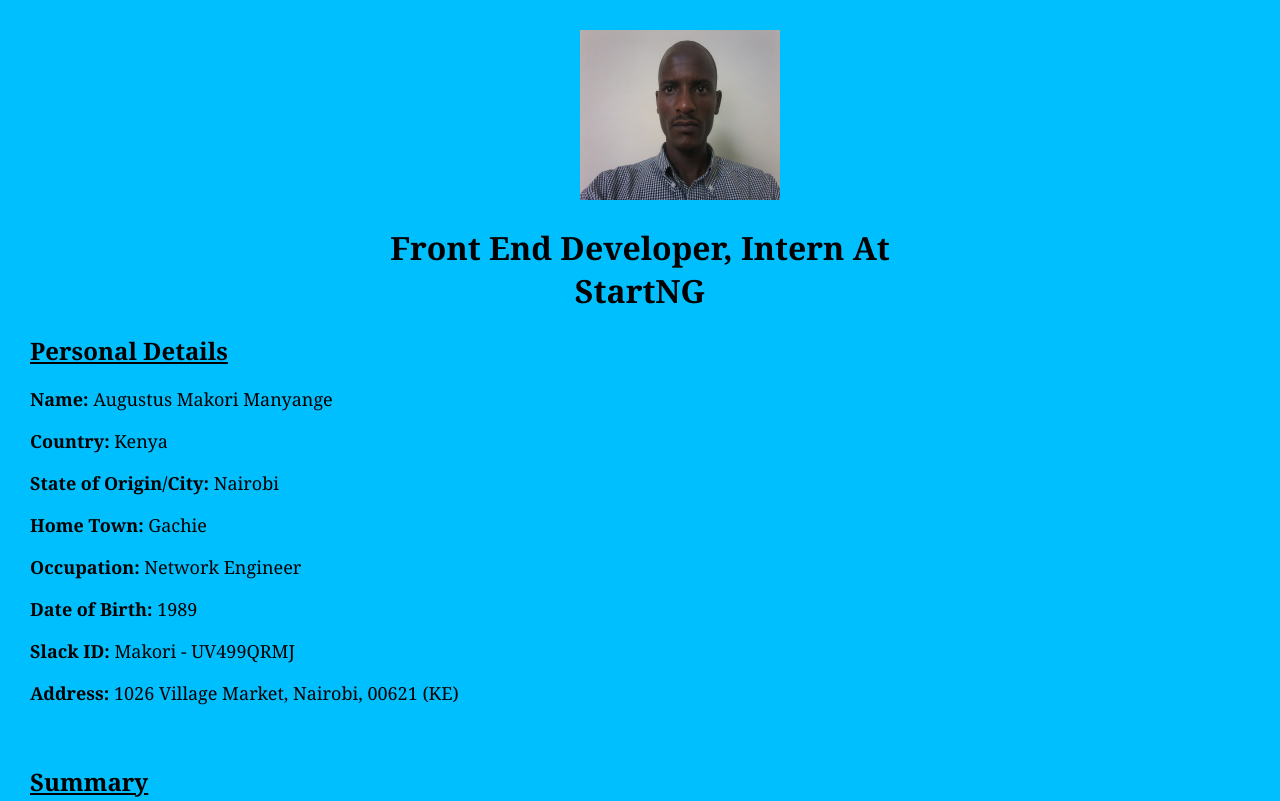
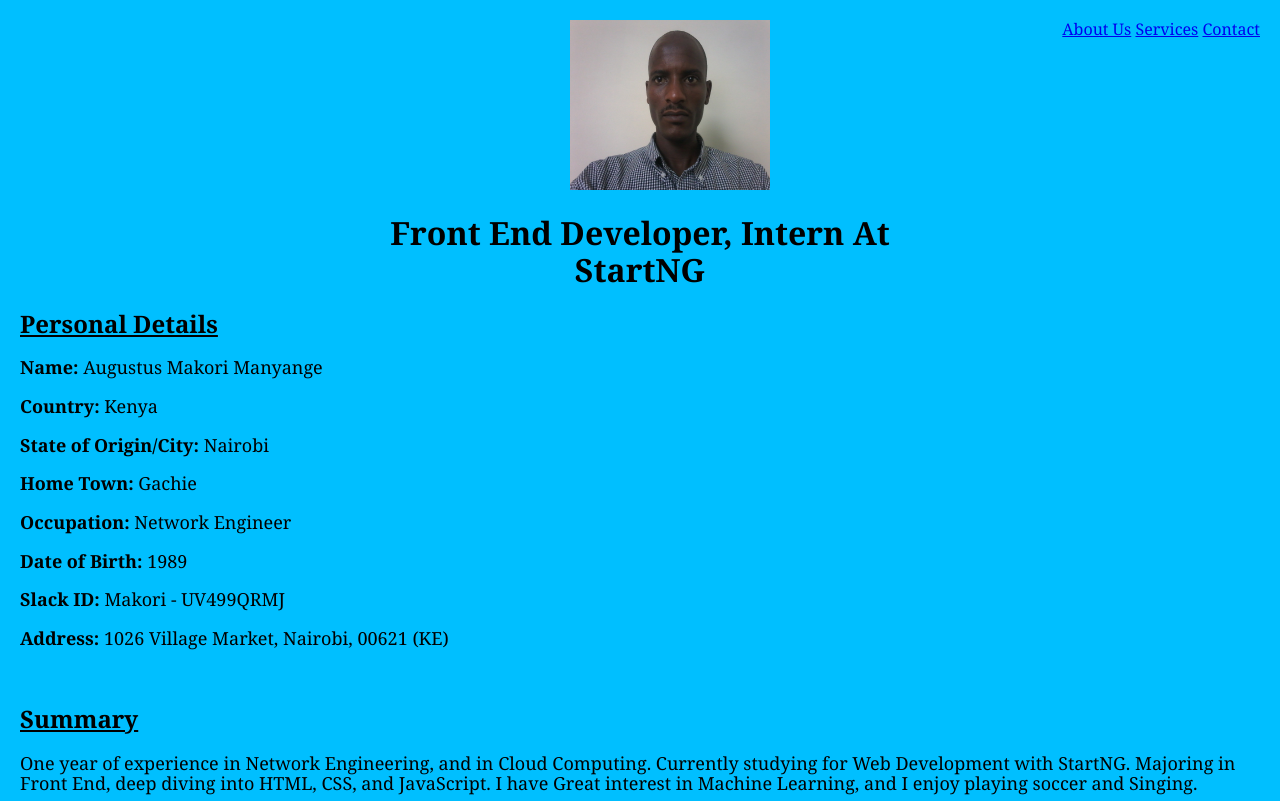
Before and after one commit to Makori-sudo/personal_profile, a plain HTML site: page index.html in a window 1280 px wide. Shown: the top 801 px of the page. Drawn offline with nearby package versions, Linux system fonts and the light colour scheme.

Commit message:
Adding the Nav bar to the index.html

```diff
--- a/index.html
+++ b/index.html
@@ -4,12 +4,17 @@
         <meta charset="UTF-8">
         <title>Profile Page</title>
         <meta name="viewport", content="width=device-width, initial-scale=1">
+         <!--Normalize.CSS-->
+         <link rel="stylesheet" type="text/css" href="https://cdnjs.cloudflare.com/ajax/libs/normalize/8.0.1/normalize.css">
 
         <style>
             body{
-                margin: 30px;
+                margin: 20px;
                 background-color: deepskyblue;
                 font-family: Cambria, Cochin, Georgia, Times, 'Times New Roman', serif;
+            }
+            nav{
+                float: right;
             }
             .image{
                 margin-left: 550px;
@@ -67,6 +72,11 @@
         </style>
     </head>
     <body>
+        <nav>
+            <a  href="about.html">About Us</a>
+            <a  href="services.html">Services</a>
+            <a  href="contact.html">Contact</a>
+        </nav>
         <header>
                 <div class="image">
                     <img src="images/20180207_120446.jpg"width="200px" height="170px">
```
